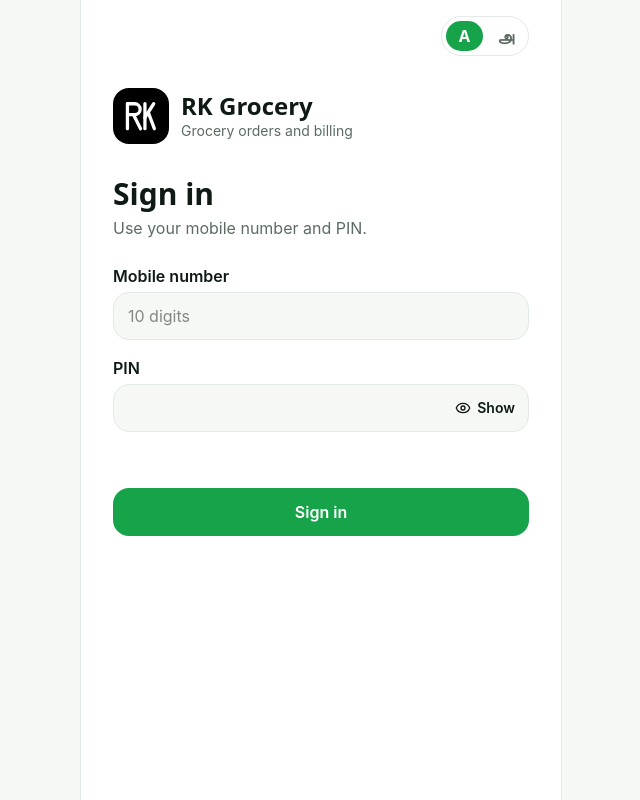
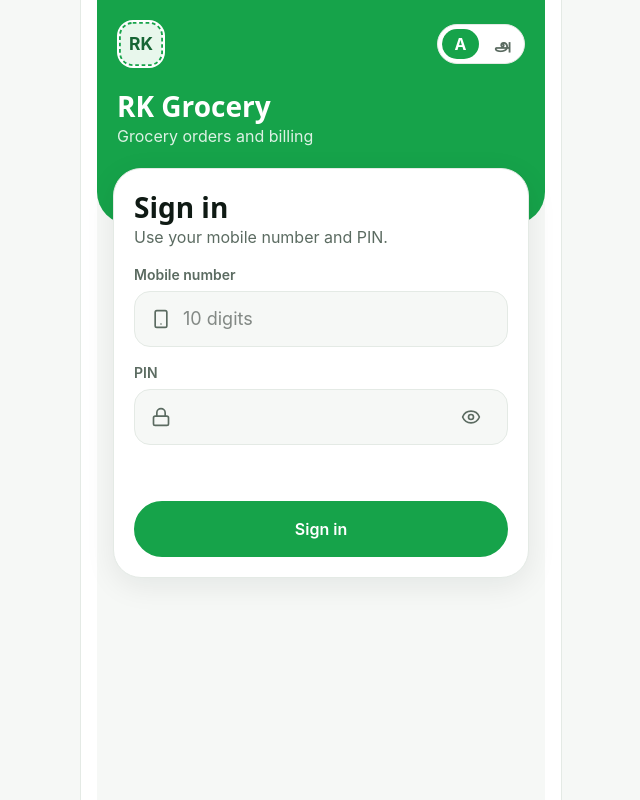
Before and after one commit to team-collabrate/rkmart, a React (Vite) app in the folder apps/web/: page /login in a window 1280 px wide. Shown: the whole page, without its empty margins (319-959 px from the left). Built offline with nearby package versions, Linux system fonts and the light colour scheme; no server answers; a web font is replaced by a local one; what @capacitor/core would draw is missing.

Commit message:
Login page redesigned: green header, card form with icons, fixed-height error line

```diff
--- a/apps/web/src/features/auth/LoginPage.tsx
+++ b/apps/web/src/features/auth/LoginPage.tsx
@@ -1,17 +1,22 @@
-import { Eye, EyeOff } from 'lucide-react'
+import { Eye, EyeOff, Lock, Smartphone } from 'lucide-react'
 import { useState, type FormEvent } from 'react'
 import { useTranslation } from 'react-i18next'
 import { Navigate } from 'react-router'
 import { startPath } from '../../app/roles'
+import { BrandLogo } from '../../components/BrandLogo'
 import { LanguageSwitch } from '../../components/LanguageSwitch'
 import { isValidPhone, normalizePhone } from '../../lib/phone'
 import { isPin } from '../../lib/pin'
 import { useAuth } from './AuthProvider'
+import { isDemoMode } from './createAuthService'
 import { DEMO_PIN } from './mockAuth'
-import { isDemoMode } from './createAuthService'
 import type { SignInError } from './types'
 
 type FormError = SignInError | 'phone' | 'password' | null
+
+// Built to stay still, like the other screens: fixed heights, one line per element, no animation.
+const BOX =
+  'flex h-14 items-center gap-3 rounded-2xl border-[1.5px] bg-page px-4 focus-within:border-brand '
 
 export function LoginPage() {
   const { t } = useTranslation()
@@ -41,27 +46,40 @@ export function LoginPage() {
   const passwordInvalid = error === 'password'
 
   return (
-    <div className="mx-auto flex min-h-dvh max-w-md flex-col px-4 pb-8 pt-[max(1rem,env(safe-area-inset-top))]">
-      <div className="flex justify-end">
+    <div className="mx-auto flex min-h-dvh max-w-md flex-col bg-page">
+      <div className="h-56 rounded-b-[2rem] bg-brand px-5 pt-[max(1.25rem,env(safe-area-inset-top))] text-paper">
+        <div className="flex h-12 items-center justify-between gap-3">
+          <span className="grid size-12 place-items-center rounded-2xl bg-paper">
+            <BrandLogo size={44} />
+          </span>
           <LanguageSwitch />
         </div>
-
-      <div className="mt-8 flex items-center gap-3">
-        <img src="/logo.svg" alt="" width={56} height={56} className="rounded-2xl" />
-        <div>
-          <p className="font-display text-2xl font-bold leading-tight">{t('app.name')}</p>
-          <p className="text-sm text-mute">{t('app.tagline')}</p>
-        </div>
+        <p className="mt-5 h-9 truncate font-display text-[1.75rem] font-bold leading-9">
+          {t('app.name')}
+        </p>
+        <p className="h-6 truncate text-white/85">{t('app.tagline')}</p>
       </div>
 
-      <h1 className="mt-8 text-3xl">{t('login.title')}</h1>
-      <p className="mt-1 text-mute">{t('login.subtitle')}</p>
+      <form
+        onSubmit={onSubmit}
+        noValidate
+        className="relative -mt-14 mb-6 flex flex-col gap-4 px-4"
+      >
+        <div className="flex flex-col gap-4 rounded-[1.75rem] border border-line bg-paper p-5 shadow-[0_8px_30px_rgba(15,26,20,0.08)]">
+          <div>
+            <h1 className="h-9 truncate text-[1.75rem] leading-9">{t('login.title')}</h1>
+            <p className="h-6 truncate text-mute">{t('login.subtitle')}</p>
+          </div>
 
-      <form onSubmit={onSubmit} noValidate className="mt-6 flex flex-col gap-4">
           <div>
-          <label htmlFor="phone" className="mb-1 block font-semibold">
+            <label
+              htmlFor="phone"
+              className="mb-1.5 block h-5 truncate text-sm font-semibold text-mute"
+            >
               {t('login.phone')}
             </label>
+            <div className={BOX + (phoneInvalid ? 'border-dashed border-ink' : 'border-line')}>
+              <Smartphone size={20} aria-hidden="true" className="shrink-0 text-mute" />
               <input
                 id="phone"
                 name="phone"
@@ -76,15 +94,20 @@ export function LoginPage() {
                 }}
                 aria-invalid={phoneInvalid}
                 aria-describedby={phoneInvalid ? 'form-error' : undefined}
-            className="field"
+                className="min-w-0 flex-1 bg-transparent text-lg outline-none"
               />
+            </div>
           </div>
 
           <div>
-          <label htmlFor="password" className="mb-1 block font-semibold">
+            <label
+              htmlFor="password"
+              className="mb-1.5 block h-5 truncate text-sm font-semibold text-mute"
+            >
               {t('login.password')}
             </label>
-          <div className="relative">
+            <div className={BOX + (passwordInvalid ? 'border-dashed border-ink' : 'border-line')}>
+              <Lock size={20} aria-hidden="true" className="shrink-0 text-mute" />
               <input
                 id="password"
                 name="password"
@@ -94,50 +117,53 @@ export function LoginPage() {
                 autoComplete="current-password"
                 value={password}
                 onChange={(e) => {
-                setPassword(e.target.value.replace(/D/g, '').slice(0, 4))
+                  setPassword(e.target.value.replace(/\D/g, '').slice(0, 4))
                   if (error) setError(null)
                 }}
                 aria-invalid={passwordInvalid}
                 aria-describedby={passwordInvalid ? 'form-error' : undefined}
-              className="field pr-24"
+                className="min-w-0 flex-1 bg-transparent text-lg tracking-[0.4em] outline-none"
               />
               <button
                 type="button"
                 onClick={() => setShowPassword((v) => !v)}
-              className="absolute right-1.5 top-1/2 flex min-h-9 -translate-y-1/2 items-center gap-1.5 rounded-lg px-2 text-sm font-semibold"
+                className="grid size-10 shrink-0 place-items-center rounded-full text-mute"
                 aria-pressed={showPassword}
+                aria-label={showPassword ? t('login.hide') : t('login.show')}
               >
                 {showPassword ? (
-                <EyeOff size={16} aria-hidden="true" />
+                  <EyeOff size={20} aria-hidden="true" />
                 ) : (
-                <Eye size={16} aria-hidden="true" />
+                  <Eye size={20} aria-hidden="true" />
                 )}
-              {showPassword ? t('login.hide') : t('login.show')}
               </button>
             </div>
           </div>
 
-        <div id="form-error" role="alert" aria-live="polite" className="min-h-6">
+          <div id="form-error" role="alert" aria-live="polite" className="h-6">
             {error && (
-            <p className="rounded-2xl border-2 border-dashed border-ink px-3 py-2 font-medium">
-              {t(`login.errors.${error}`)}
-            </p>
+              <p className="truncate font-semibold text-red">{t(`login.errors.${error}`)}</p>
             )}
           </div>
 
-        <button type="submit" className="btn" disabled={busy || status === 'loading'}>
+          <button
+            type="submit"
+            className="btn h-14 w-full rounded-full text-base"
+            disabled={busy || status === 'loading'}
+          >
             {busy ? t('login.submitting') : t('login.submit')}
           </button>
-      </form>
+        </div>
 
         {/* Written inline so a real release drops the demo hint completely. */}
         {(import.meta.env.DEV || import.meta.env.VITE_MOCK_AUTH === '1') && isDemoMode() && (
-        <aside className="mt-8 rounded-2xl border-2 border-dashed border-ink p-3 text-sm">
+          <aside className="rounded-[1.75rem] border border-line bg-paper p-4 text-sm">
             <p className="font-bold">{t('login.demoTitle')}</p>
             <p className="mt-1">{t('login.demoBody', { password: DEMO_PIN })}</p>
             <p className="mt-1 text-mute">{t('login.demoAccounts')}</p>
           </aside>
         )}
+      </form>
     </div>
   )
 }
```
Also changed, not shown: 1 other file (tests, documents, lock files or other folders). Lines whose indentation alone changed are shown as unchanged.
